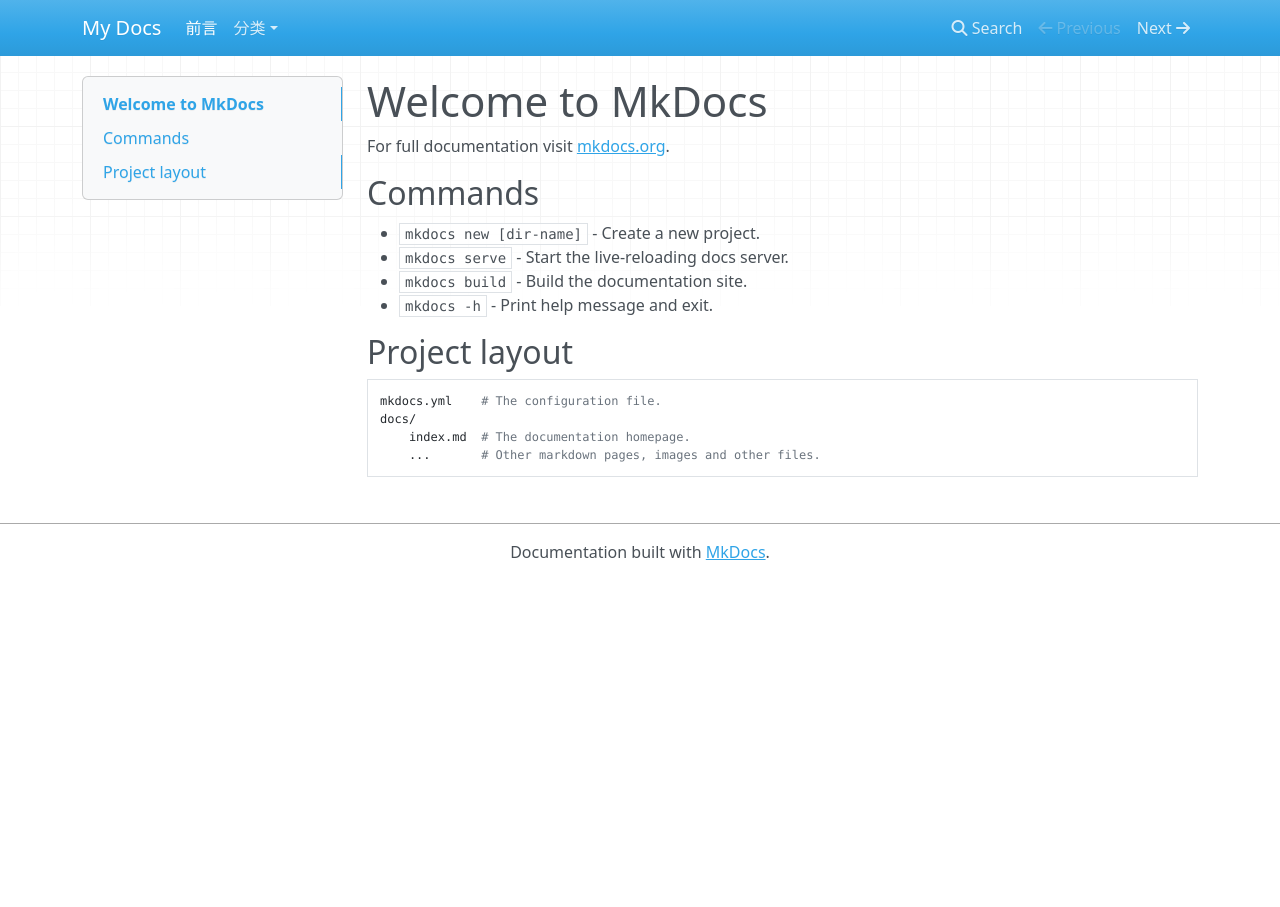
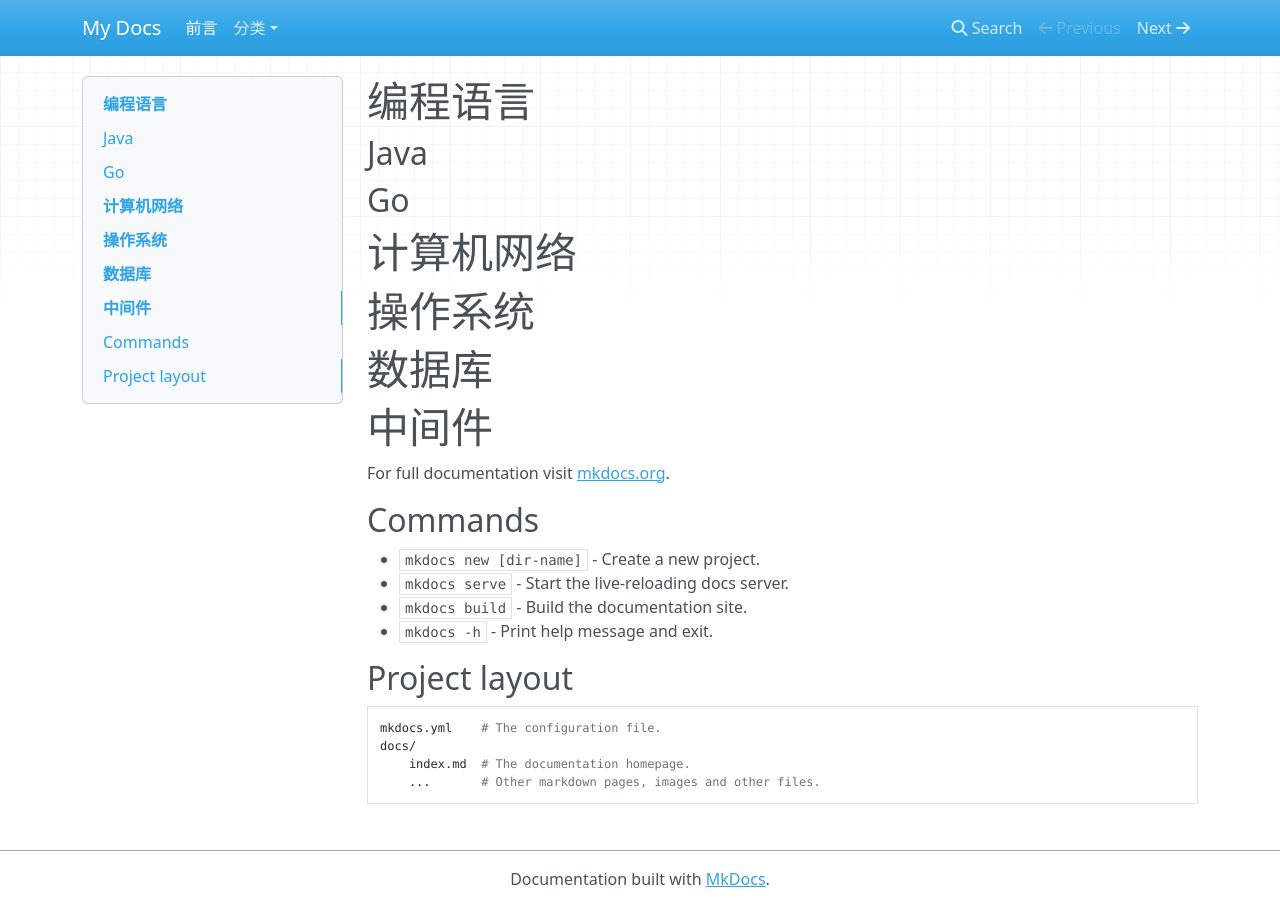
Before and after one commit to z1ming/cs-Hydra, an MkDocs documentation site: the page built from docs/index.md, in a window 1280 px wide. Built offline with MkDocs 1.6.1, drawn with Linux system fonts in a browser that asks for light colours; nearby versions of some CDN libraries.

Commit message:
Update index.md

```diff
--- a/docs/index.md
+++ b/docs/index.md
@@ -1,4 +1,10 @@
-# Welcome to MkDocs
+# 编程语言
+## Java
+## Go
+# 计算机网络
+# 操作系统
+# 数据库
+# 中间件
 
 For full documentation visit [mkdocs.org](https://www.mkdocs.org).
 
```
